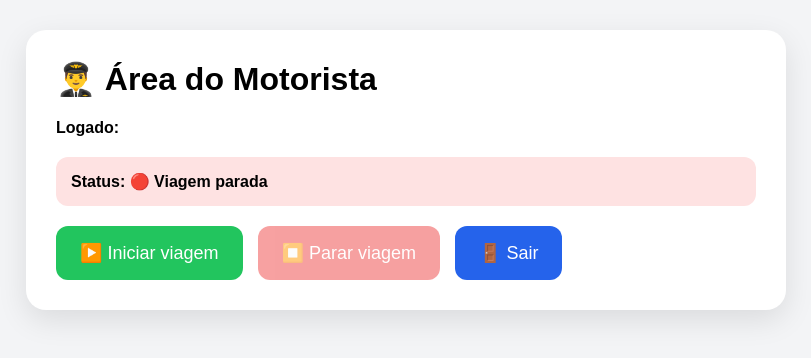
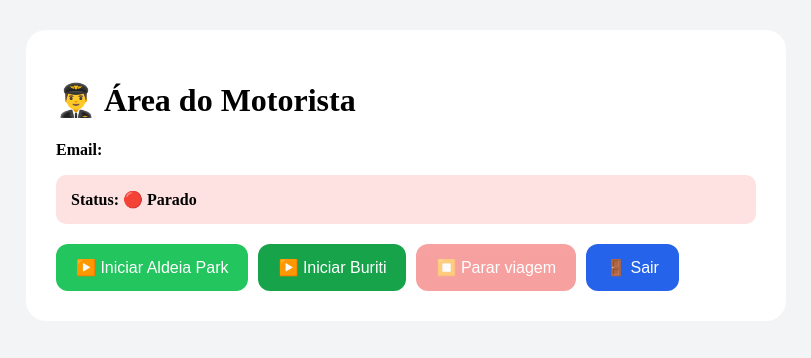
Before and after one commit to alvaro-73/onibus-startup, a Next.js app in the folder frontend/: page /motorista in a window 1280 px wide. Shown: the top 358 px of the page, without its empty margins (234-1045 px from the left). Built offline with nearby package versions, Linux system fonts and the light colour scheme; no server answers; the database is empty.

Commit message:
sep. motoristas

```diff
--- a/frontend/app/motorista/page.tsx
+++ b/frontend/app/motorista/page.tsx
@@ -2,404 +2,177 @@
 
 import { useEffect, useState } from "react";
 import { useRouter } from "next/navigation";
-
-import {
-  onAuthStateChanged,
-  signOut,
-} from "firebase/auth";
-
-import {
-  ref,
-  set,
-  onValue,
-} from "firebase/database";
-
-import {
-  auth,
-  db,
-} from "../firebase";
+import { onAuthStateChanged, signOut } from "firebase/auth";
+import { ref, set, onValue } from "firebase/database";
+import { auth, db } from "../firebase";
 
 export default function Motorista() {
   const router = useRouter();
 
-  const [usuario, setUsuario] =
-    useState<any>(null);
+  const [usuario, setUsuario] = useState<any>(null);
+  const [loadingAuth, setLoadingAuth] = useState(true);
 
-  const [loadingAuth, setLoadingAuth] =
-    useState(true);
+  const [rotaAtiva, setRotaAtiva] = useState<"Aldeia Park" | "Buriti" | "">("");
+  const [iniciado, setIniciado] = useState(false);
 
-  const [iniciado, setIniciado] =
-    useState(false);
+  const [watchId, setWatchId] = useState<number | null>(null);
 
-  const [motoristaAtivo, setMotoristaAtivo] =
-    useState("");
-
-  const [watchId, setWatchId] =
-    useState<number | null>(null);
-
+  // 🔐 auth
   useEffect(() => {
-    const unsubscribe =
-      onAuthStateChanged(
-        auth,
-        (user) => {
+    const unsub = onAuthStateChanged(auth, (user) => {
       setUsuario(user);
       setLoadingAuth(false);
-        }
-      );
+    });
 
-    return () => unsubscribe();
+    return () => unsub();
   }, []);
 
+  // 📡 status viagem geral
   useEffect(() => {
-    const viagemRef =
-      ref(db, "viagem");
+    const viagemRef = ref(db, "viagem");
 
-    const unsubscribe =
-      onValue(
-        viagemRef,
-        (snapshot) => {
-          const data =
-            snapshot.val();
+    const unsub = onValue(viagemRef, (snapshot) => {
+      const data = snapshot.val();
 
       if (data?.ativa) {
         setIniciado(true);
-
-            setMotoristaAtivo(
-              data.motorista || ""
-            );
+        setRotaAtiva(data.rota || "");
       } else {
         setIniciado(false);
+        setRotaAtiva("");
+      }
+    });
 
-            setMotoristaAtivo("");
-          }
-        }
-      );
-
-    return () => unsubscribe();
+    return () => unsub();
   }, []);
 
-  async function iniciarViagem() {
+  // ▶️ iniciar viagem por rota
+  async function iniciarViagem(rota: "Aldeia Park" | "Buriti") {
     if (iniciado) return;
 
-    try {
-      await set(
-        ref(db, "viagem"),
-        {
+    await set(ref(db, "viagem"), {
       ativa: true,
+      rota,
+      motorista: usuario?.email || "Motorista",
+      iniciadoEm: Date.now(),
+    });
 
-          motorista:
-            usuario?.email ||
-            "Motorista",
+    const id = navigator.geolocation.watchPosition(async (pos) => {
+      const lat = pos.coords.latitude;
+      const lng = pos.coords.longitude;
 
-          iniciadoEm:
-            Date.now(),
-        }
-      );
+      // 🔥 SEPARADO POR ROTA
+      const caminho = rota === "Aldeia Park" ? "onibus/aldeiaPark" : "onibus/buriti";
 
-      const id =
-        navigator.geolocation.watchPosition(
-          async (
-            position
-          ) => {
-            const lat =
-              position.coords
-                .latitude;
-
-            const lng =
-              position.coords
-                .longitude;
-
-            await set(
-              ref(db, "onibus"),
-              {
+      await set(ref(db, caminho), {
         lat,
         lng,
-                atualizadoEm:
-                  Date.now(),
-              }
-            );
-          },
-          (error) => {
-            console.log(
-              error
-            );
-          },
-          {
-            enableHighAccuracy:
-              true,
-          }
-        );
+        atualizadoEm: Date.now(),
+      });
+    });
 
     setWatchId(id);
-    } catch (error) {
-      console.log(error);
-    }
   }
 
+  // ⏹️ parar viagem
   async function pararViagem() {
-    try {
-      if (
-        watchId !== null
-      ) {
-        navigator.geolocation.clearWatch(
-          watchId
-        );
+    if (watchId !== null) {
+      navigator.geolocation.clearWatch(watchId);
     }
 
-      await set(
-        ref(db, "viagem"),
-        {
+    await set(ref(db, "viagem"), {
       ativa: false,
-
+      rota: "",
       motorista: "",
-
       iniciadoEm: null,
-        }
-      );
+    });
 
     setWatchId(null);
-    } catch (error) {
-      console.log(error);
-    }
   }
 
+  // 🚪 sair
   async function sair() {
     await signOut(auth);
-
     router.push("/");
   }
 
   if (loadingAuth) {
-    return (
-      <div
-        style={{
-          padding: 40,
-        }}
-      >
-        <h2>
-          Carregando...
-        </h2>
-      </div>
-    );
+    return <h2 style={{ padding: 30 }}>Carregando...</h2>;
   }
 
   return (
-    <div
-      style={{
-        minHeight:
-          "100vh",
+    <div style={{ minHeight: "100vh", background: "#f3f4f6", padding: 30 }}>
+      <div style={{ maxWidth: 700, margin: "0 auto", background: "white", padding: 30, borderRadius: 20 }}>
 
-        background:
-          "#f3f4f6",
+        <h1>👨‍✈️ Área do Motorista</h1>
 
-        padding: 30,
-
-        fontFamily:
-          "Arial",
-      }}
-    >
-      <div
-        style={{
-          maxWidth: 700,
-
-          margin:
-            "0 auto",
-
-          background:
-            "white",
-
-          padding: 30,
-
-          borderRadius:
-            20,
-
-          boxShadow:
-            "0 10px 30px rgba(0,0,0,0.1)",
-        }}
-      >
-        <h1
-          style={{
-            marginTop: 0,
-          }}
-        >
-          👨‍✈️ Área do
-          Motorista
-        </h1>
-
-        <p>
-          <strong>
-            Logado:
-          </strong>{" "}
-          {
-            usuario?.email
-          }
-        </p>
+        <p><strong>Email:</strong> {usuario?.email}</p>
 
         <div
           style={{
-            marginTop: 20,
-
-            marginBottom:
-              20,
-
             padding: 15,
-
-            borderRadius:
-              12,
-
-            background:
-              iniciado
-                ? "#dcfce7"
-                : "#fee2e2",
+            borderRadius: 10,
+            background: iniciado ? "#dcfce7" : "#fee2e2",
           }}
         >
           <strong>
-            Status:{" "}
-            {iniciado
-              ? "🟢 Viagem em andamento"
-              : "🔴 Viagem parada"}
+            Status: {iniciado ? "🟢 Em viagem" : "🔴 Parado"}
           </strong>
         </div>
 
         {iniciado && (
-          <div
-            style={{
-              marginBottom:
-                25,
-
-              color:
-                "#166534",
-
-              fontWeight:
-                "bold",
-            }}
-          >
-            Motorista ativo:
-            {" "}
-            {
-              motoristaAtivo
-            }
-          </div>
+          <p style={{ marginTop: 10 }}>
+            🚏 Rota ativa: <strong>{rotaAtiva}</strong>
+          </p>
         )}
 
-        <div
-          style={{
-            display:
-              "flex",
+        {/* BOTÕES ROTAS */}
+        <div style={{ display: "flex", gap: 10, flexWrap: "wrap", marginTop: 20 }}>
 
-            gap: 15,
-
-            flexWrap:
-              "wrap",
-          }}
+          <button
+            onClick={() => iniciarViagem("Aldeia Park")}
+            disabled={iniciado}
+            style={botao("#22c55e", iniciado)}
           >
-          <button
-            onClick={
-              iniciarViagem
-            }
-            disabled={
-              iniciado
-            }
-            style={{
-              padding:
-                "16px 24px",
-
-              fontSize: 18,
-
-              border:
-                "none",
-
-              borderRadius:
-                12,
-
-              background:
-                iniciado
-                  ? "#9ca3af"
-                  : "#22c55e",
-
-              color:
-                "white",
-
-              cursor:
-                iniciado
-                  ? "not-allowed"
-                  : "pointer",
-            }}
-          >
-            ▶️ Iniciar
-            viagem
+            ▶️ Iniciar Aldeia Park
           </button>
 
           <button
-            onClick={
-              pararViagem
-            }
-            disabled={
-              !iniciado
-            }
-            style={{
-              padding:
-                "16px 24px",
-
-              fontSize: 18,
-
-              border:
-                "none",
-
-              borderRadius:
-                12,
-
-              background:
-                "#ef4444",
-
-              color:
-                "white",
-
-              opacity:
-                iniciado
-                  ? 1
-                  : 0.5,
-
-              cursor:
-                iniciado
-                  ? "pointer"
-                  : "not-allowed",
-            }}
+            onClick={() => iniciarViagem("Buriti")}
+            disabled={iniciado}
+            style={botao("#16a34a", iniciado)}
           >
-            ⏹️ Parar
-            viagem
+            ▶️ Iniciar Buriti
           </button>
 
           <button
-            onClick={
-              sair
-            }
-            style={{
-              padding:
-                "16px 24px",
+            onClick={pararViagem}
+            disabled={!iniciado}
+            style={botao("#ef4444", !iniciado)}
+          >
+            ⏹️ Parar viagem
+          </button>
 
-              fontSize: 18,
-
-              border:
-                "none",
-
-              borderRadius:
-                12,
-
-              background:
-                "#2563eb",
-
-              color:
-                "white",
-
-              cursor:
-                "pointer",
-            }}
-          >
+          <button onClick={sair} style={botao("#2563eb", false)}>
             🚪 Sair
           </button>
+
         </div>
       </div>
     </div>
   );
 }
+
+// 🎨 helper de estilo
+function botao(color: string, disabled: boolean) {
+  return {
+    padding: "14px 20px",
+    border: "none",
+    borderRadius: 12,
+    fontSize: 16,
+    background: color,
+    color: "white",
+    cursor: disabled ? "not-allowed" : "pointer",
+    opacity: disabled ? 0.5 : 1,
+  } as React.CSSProperties;
+}
```
Lines whose indentation alone changed are shown as unchanged.
